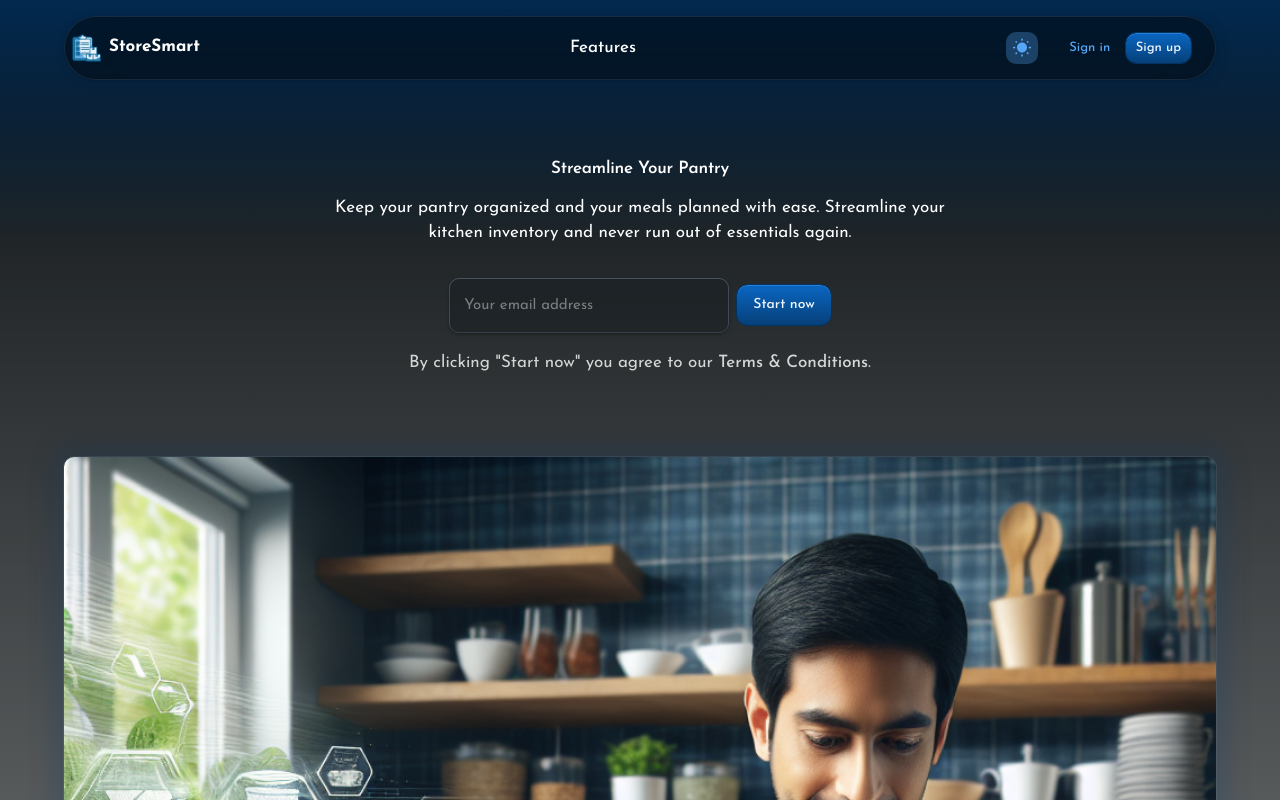
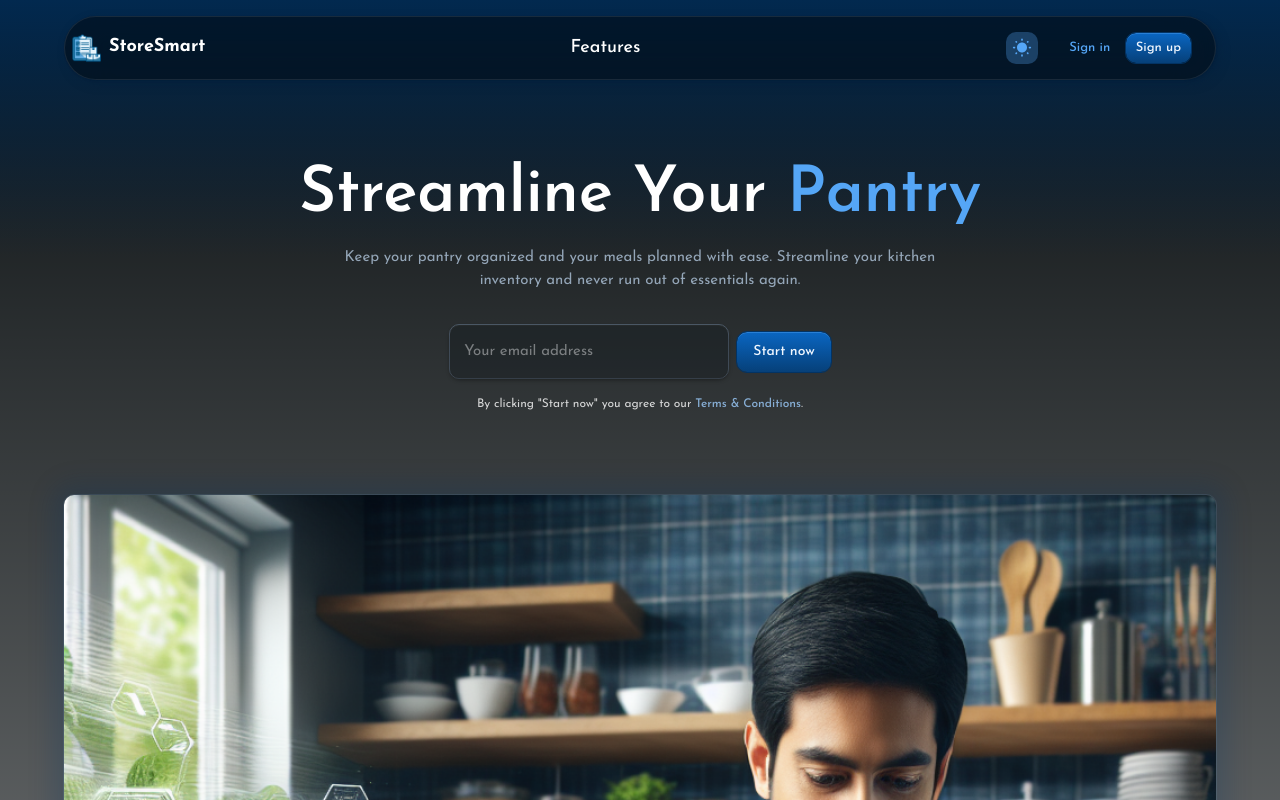
Before and after one commit to macbrina/inventory_management, a Next.js app: page / in a window 1280 px wide. Shown: the top 800 px of the page. Built offline with nearby package versions, Linux system fonts and the light colour scheme; no server answers.

Commit message:
modfied css

```diff
--- a/app/_styles/globals.css
+++ b/app/_styles/globals.css
@@ -151,12 +151,12 @@ body.dark .link:hover {
   }
 }
 
-.MuiTableCell-root,
-.MuiTableCell-root {
+.css-hwnex-MuiTableCell-root,
+.css-6yn4jt-MuiTableCell-root {
   border-bottom: 1px solid rgba(3, 102, 214, 0.3) !important;
 }
 
-.MuiTypography-root {
+.css-xu7mdg-MuiTypography-root {
   font-size: 17px !important;
 }
 
@@ -192,8 +192,8 @@ body.dark .MuiAutocomplete-listbox {
   background-color: rgba(9, 14, 16, 1) !important;
 }
 
-body.dark .MuiTypography-root,
-body.dark .MuiTypography-root {
+body.dark .css-1vw6mcs-MuiTypography-root,
+body.dark .css-ahj2mt-MuiTypography-root {
   color: #fff;
 }
 
```
Also changed, not shown: 1 other file (tests, documents, lock files or other folders).
